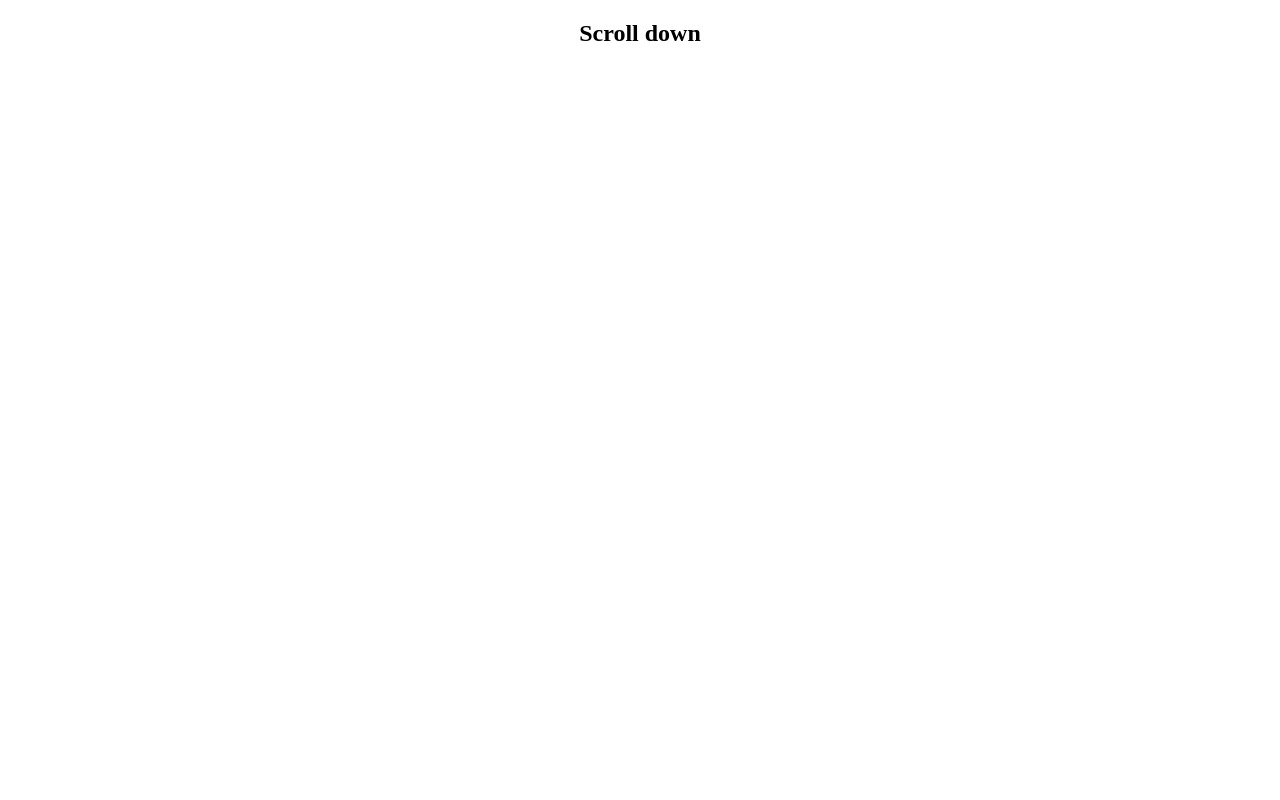
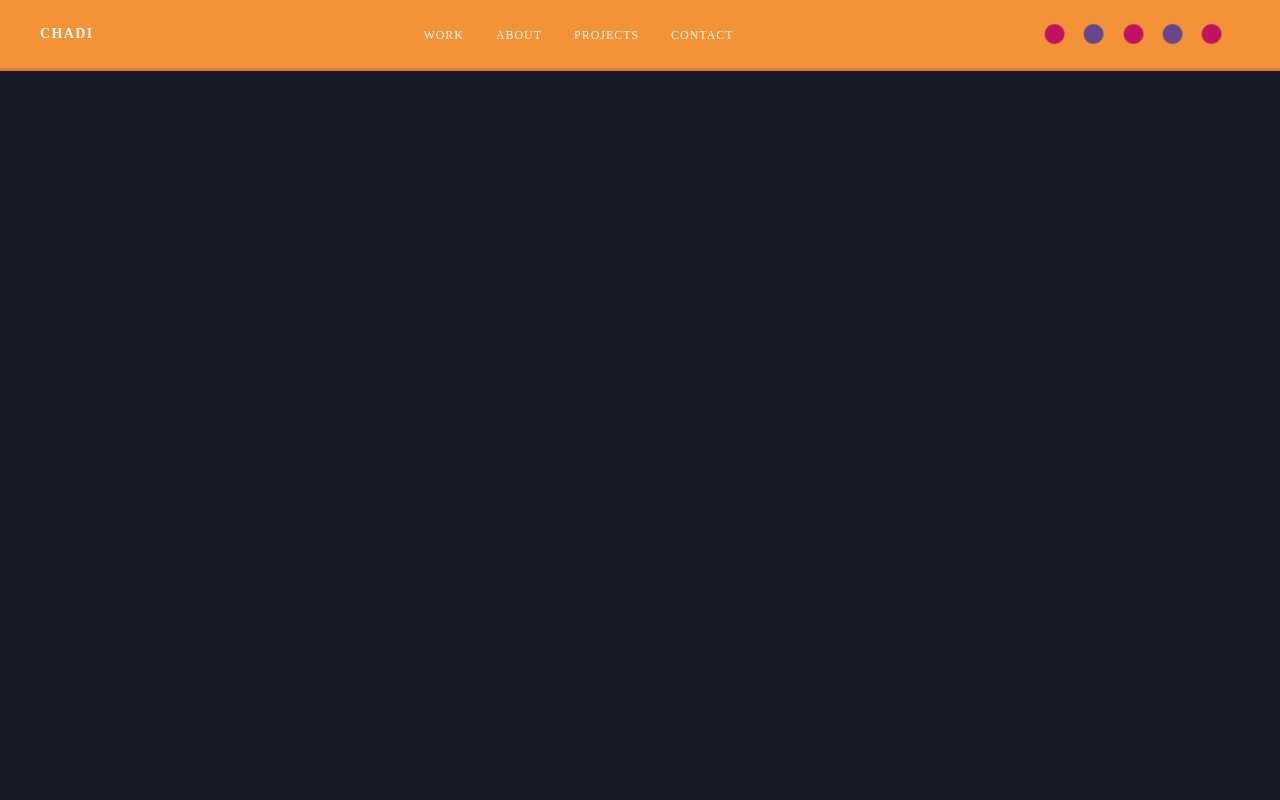
Before and after one commit to chadiboudaher/react, a React (Vite) app: page / in a window 1280 px wide. Shown: the top 800 px of the page. Built offline with nearby package versions, Linux system fonts and the light colour scheme.

Commit message:
first project: landing-page header

```diff
--- a/index.html
+++ b/index.html
@@ -2,7 +2,7 @@
 <html lang="en">
   <head>
     <meta charset="UTF-8" />
-    <link rel="icon" type="image/svg+xml" href="/favicon.svg" />
+    <!-- <link rel="icon" type="image/svg+xml" href="/favicon.svg" /> -->
     <meta name="viewport" content="width=device-width, initial-scale=1.0" />
     <title>phase2-playground</title>
   </head>
--- a/src/App.jsx
+++ b/src/App.jsx
@@ -2,6 +2,7 @@ import GSAPBasics from "./experiments/01-gsap-basics";
 import Timelines from "./experiments/02-timelines";
 import Stagger from "./experiments/03-stagger";
 import ScrollTrigger from "./experiments/04-scrollTrigger";
+import LandingPage from "./projects/landing-page";
 
 function App() {
   return (
@@ -9,7 +10,8 @@ function App() {
       {/* <GSAPBasics /> */}
       {/* <Timelines /> */}
       {/* <Stagger /> */}
-      <ScrollTrigger />
+      {/* <ScrollTrigger /> */}
+      <LandingPage />
     </>
   );
 }
--- a/src/index.css
+++ b/src/index.css
@@ -11,8 +11,8 @@
   --shadow:
     rgba(0, 0, 0, 0.1) 0 10px 15px -3px, rgba(0, 0, 0, 0.05) 0 4px 6px -2px;
 
-  --sans: system-ui, 'Segoe UI', Roboto, sans-serif;
-  --heading: system-ui, 'Segoe UI', Roboto, sans-serif;
+  --sans: system-ui, "Segoe UI", Roboto, sans-serif;
+  --heading: system-ui, "Segoe UI", Roboto, sans-serif;
   --mono: ui-monospace, Consolas, monospace;
 
   font: 18px/145% var(--sans);
--- /dev/null
+++ b/src/projects/landing-page/index.jsx
@@ -0,0 +1,120 @@
+import { useRef } from "react";
+import { useGSAP } from "@gsap/react";
+import gsap from "gsap";
+import "./style.css";
+
+export default function LandingPage() {
+  const headerRef = useRef(null);
+
+  useGSAP(
+    () => {
+      gsap.from(".brand-name", {
+        y: -30,
+        opacity: 0,
+        duration: 0.8,
+        ease: "expo.out",
+      });
+      gsap.from(".nav-item", {
+        y: -20,
+        opacity: 0,
+        duration: 0.6,
+        stagger: 0.1,
+        delay: 0.2,
+        ease: "power3.out",
+      });
+    },
+    { scope: headerRef },
+  );
+
+  useGSAP(() => {
+    gsap.to(
+      ".box-1",
+      {
+        x: -20,
+        rotation: 360,
+        borderRadius: "100%",
+        repeat: -1,
+        yoyo: true,
+      },
+      "<",
+    );
+
+    gsap.to(
+      ".box-2",
+      {
+        x: -20,
+        rotation: 360,
+        borderRadius: "100%",
+        repeat: -1,
+        yoyo: true,
+      },
+      "<",
+    );
+
+    gsap.to(
+      ".box-3",
+      {
+        x: -20,
+        rotation: 360,
+        borderRadius: "100%",
+        repeat: -1,
+        yoyo: true,
+      },
+      "<",
+    );
+
+    gsap.to(
+      ".box-4",
+      {
+        x: -20,
+        rotation: 360,
+        borderRadius: "100%",
+        repeat: -1,
+        yoyo: true,
+      },
+      "<",
+    );
+
+    gsap.to(
+      ".box-5",
+      {
+        x: -20,
+        rotation: 360,
+        borderRadius: "100%",
+        repeat: -1,
+        yoyo: true,
+      },
+      "<",
+    );
+  });
+
+  return (
+    <header ref={headerRef} className="header">
+      <p className="brand-name">Chadi</p>
+      <nav className="nav-links">
+        <ul>
+          <li className="nav-item">
+            <a href="#">Work</a>
+          </li>
+          <li className="nav-item">
+            <a href="#">About</a>
+          </li>
+          <li className="nav-item">
+            <a href="#">Projects</a>
+          </li>
+          <li className="nav-item">
+            <a href="#">Contact</a>
+          </li>
+        </ul>
+      </nav>
+
+      <div className="gsap-header">
+        <div className="box-1"></div>
+        <div className="box-2"></div>
+        <div className="box-3"></div>
+        <div className="box-4"></div>
+        <div className="box-5"></div>
+      </div>
+    </header>
+  );
+}
--- /dev/null
+++ b/src/projects/landing-page/style.css
@@ -0,0 +1,83 @@
+:root {
+  --porcelain: #fbfef9ff;
+  --shadow-grey: #191923ff;
+  --bright-teal-blue: #0e79b2ff;
+  --dusty-grape: #67468bff;
+  --rosewood: #bf1363ff;
+  --burnt-peach: #e67342ff;
+  --carrot-orange: #f39237ff;
+}
+
+*,
+*::before,
+*::after {
+  margin: 0;
+  padding: 0;
+  box-sizing: border-box;
+}
+
+body {
+  background: var(--shadow-grey);
+  color: var(--shadow-grey);
+}
+
+.header {
+  position: fixed;
+  top: 0;
+  left: 0;
+  right: 0;
+  display: flex;
+  align-items: center;
+  justify-content: space-between;
+  padding: 24px 40px;
+  border-bottom: 3px solid var(--burnt-peach);
+  z-index: 100;
+  background-color: var(--carrot-orange);
+}
+
+.brand-name {
+  font-size: 14px;
+  font-weight: 700;
+  letter-spacing: 0.1em;
+  text-transform: uppercase;
+  color: var(--porcelain);
+}
+
+.nav-links ul {
+  display: flex;
+  gap: 32px;
+  list-style: none;
+}
+
+.nav-item a {
+  font-size: 12px;
+  text-transform: uppercase;
+  letter-spacing: 0.08em;
+  color: var(--porcelain);
+  text-decoration: none;
+  transition: color 0.3s ease-in;
+}
+
+.nav-item a:hover {
+  color: var(--shadow-grey);
+}
+
+.gsap-header {
+  display: flex;
+  gap: 1.2rem;
+}
+
+.box-1,
+.box-3,
+.box-5 {
+  width: 20px;
+  height: 20px;
+  background: var(--rosewood);
+}
+
+.box-2,
+.box-4 {
+  width: 20px;
+  height: 20px;
+  background: var(--dusty-grape);
+}
```
